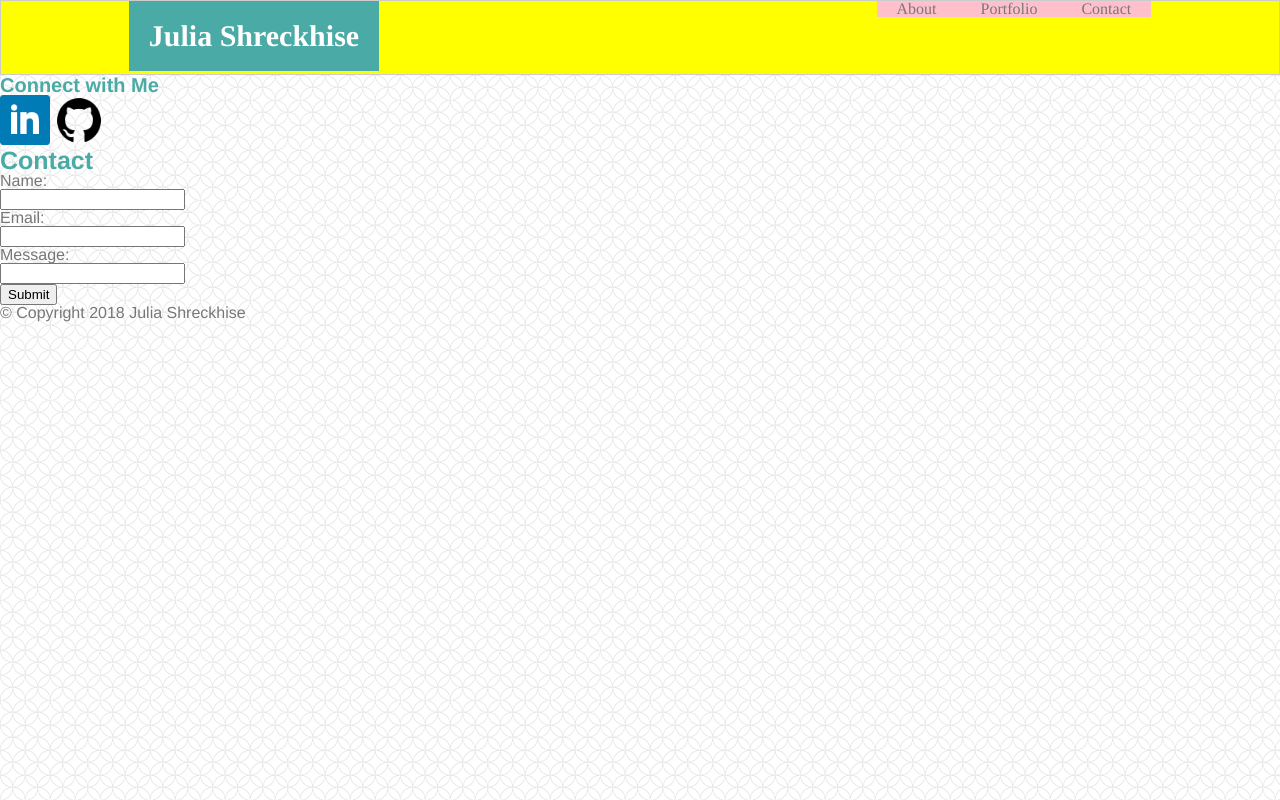
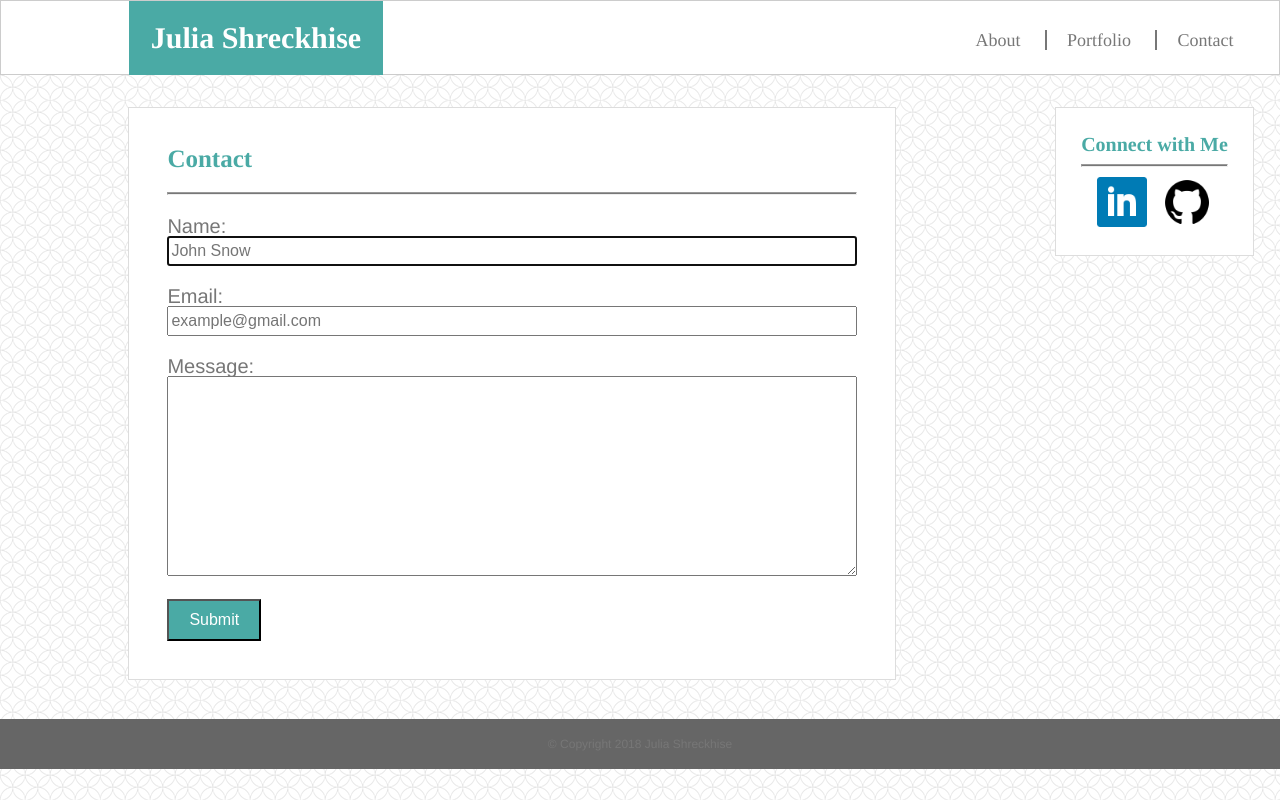
Before and after one commit to jshreck/Basic-Portfolio, a plain HTML site: page contact.html in a window 1280 px wide. Drawn offline with Linux system fonts and the light colour scheme.

Commit message:
for hw submittal

```diff
--- a/assets/css/style.css
+++ b/assets/css/style.css
@@ -3,62 +3,16 @@
     box-sizing: border-box;
   }
 body {
-    background: url("/assets/images/spiration-light.png");
+    background: url("../images/spiration-light.png");
     font-family: Helvetica;
     color: #777777;
-}
-a {
-    text-decoration: none;
-    color: #777777;
-}
-a:hover {
-    color: white;
+    font-size: 16px;
 }
 
-/* header specific */
-header {
-    font-family: Times;
-    border: 1px solid #cccccc;
-    width 100%;
-    height: 75px;
-    background: yellow;
-    margin-left: 0;
-}
-h1 {
-    font-size:30px;
-    font-weight: bold;
-    color:white;
-    background: #4aaaa5;
-    margin-left: 10%;
-    float:left;
-    padding: 20px;
-   }
-
-nav {
-    background:pink;
-    float: right;
-    margin-right: 10%;
-}
-span {
-    padding:0 20px;
-}
-#about {
-    border-right: 1px solid #777777;
-}
-#portfolio {
-    border-right: 1px solid #777777;
-}
-/* Connect with Me*/
-.connect {
-    clear: both;
-    background: green;
-    float: right;
-    margin-right: 10%;
-}
-
-/* content */
+/* Header and Connect */
 h2, h3 {
     font-size: 25px;
+    font-family: Times;
     font-weight: bold;
     color: #4aaaa5;
 }
@@ -66,13 +20,170 @@ h3 {
     font-size: 20px;
 }
 
+/* Header */
+header {
+    font-family: Times;
+    border: 1px solid #cccccc;
+    width 100%;
+    height: 75px;
+    background: #ffffff;
+    margin-left: 0;
+}
+h1 {
+    font-size:30px;
+    font-weight: bold;
+    color: #ffffff;
+    background: #4aaaa5;
+    margin-left: 10%;
+    float:left;
+    padding: 22px;
+   }
+
+/* Header-navigation */
+nav {
+    background: #ffffff;
+    font-size: 18px;
+    float: right;
+    margin-right: 2%;
+    margin-top: 30px;
+}
+span {
+    padding:0 20px;
+}
+#about {
+    border-right: 2px solid #777777;
+}
+#portfolio {
+    border-right: 2px solid #777777;
+}
+a {
+    text-decoration: none;
+    color: #777777;
+}
+a:hover {
+    color: #4aaaa5;
+}
+
+/* Connect with Me*/
+.connect {
+    float: right;
+    background: #ffffff;
+    margin-right: 2%;
+    padding: 2%;
+    text-align: center;
+    border: 1px solid #dddddd;
+}
+.connect img {
+    margin: 0 5px;
+}
+
+.connect hr {
+    margin: 10px 0;
+}
+/* content general*/
 .content {
-    clear: left;
     background: #ffffff;
     margin-left: 10%;
-    margin-right: 30%;
+    margin-right: 3%;
+    margin-bottom: 3%;
+    padding: 3%;
+    float: left;
+    width:60%;
+    border: 1px solid #dddddd;
+
+}
+hr {
+    color: #777777;
+    background-color: #777777;
+    height: 3px;
+    margin: 3% 0
 }
 
-p {
+/* About Me */
+.me {
+    margin-right: 10px;
     float: left;
 }
+p {
+    line-height: 1.5;
+}
+
+/* Contact*/
+form {
+    font-size: 20px;
+    color: #777777;
+}
+.info {
+    width: 100%;
+    height: 30px;
+    font-size: 16px;
+    color: #777777;
+}
+.message {
+    height: 200px;
+}
+.submit {
+    background-color:#4aaaa5;
+    color: #ffffff;
+    padding: 10px 20px;
+    font-size: 16px;
+    text-decoration: none;
+}
+.submit:hover {
+    color: #777777;
+}
+
+/* Portfolio */
+.portfolio-image {
+    float: left;
+    position: relative;
+    padding:72px;
+}
+.description {
+    position:absolute;
+    text-align:center;
+    top: 180px;
+    width: 200px;
+    padding: 15px;
+    background: #4aaaa5;
+    color: #ffffff;
+    font-size: 18px;
+}
+
+/* Footer */
+footer {
+    clear: both;
+    margin-top: -50px;
+    background: #666666;
+    width: 100%;
+    height: 50px;
+    text-align: center;
+    font-size: 12px;
+    color: #777777;
+    vertical-align: middle;
+}
+h6 {
+    padding-top: 19px;
+}
+
+
+/* TESTING */
+.portfolio-image {
+    float: left;
+    position: relative;
+    padding:72px;
+}
+.description {
+    position:absolute;
+    text-align:center;
+    top: 120px;
+    width: 200px;
+    padding: 15px;
+    background: #4aaaa5;
+    color: #ffffff;
+    font-size: 18px;
+}
+
+.portfolio-section {
+    position: relative;
+}
--- a/assets/portfolio/float-layout-activity/floats-guided.css
+++ b/assets/portfolio/float-layout-activity/floats-guided.css
@@ -70,3 +70,7 @@
         background: #ccc;
         padding: 20px;
   }
+
+  .portfolio-section {
+      position: relative;
+  }
--- a/contact.html
+++ b/contact.html
@@ -1,58 +1,71 @@
 <!DOCTYPE html>
 <html lang="en">
+
 <head>
     <meta charset="UTF-8">
     <meta name="viewport" content="width=<device-width>, initial-scale=1.0">
     <meta http-equiv="X-UA-Compatible" content="ie=edge">
     <title>Julia Shreckhise</title>
-    <link rel="stylesheet" type="text/css" href="/assets/css/reset.css">
-    <link rel="stylesheet" type="text/css" href="/assets/css/style.css">
+    <link rel="stylesheet" type="text/css" href="./assets/css/reset.css">
+    <link rel="stylesheet" type="text/css" href="./assets/css/style.css">
 </head>
+
 <body>
-    <!-- main heading -->
+    <!-- main header -->
     <header>
         <h1>Julia Shreckhise</h1>
-     <!-- page navigation    -->
-     <!-- may want to make this ul -->
+        <!-- page navigation    -->
         <nav>
-            <span><a href="/index.html">About</a></span>
-            <span><a href="/portfolio.html">Portfolio</a></span>
-            <span><a href="/contact.html">Contact</a></span>
+            <span id="about">
+                <a href="./index.html">About</a>
+            </span>
+            <span id="portfolio">
+                <a href="./portfolio.html">Portfolio</a>
+            </span>
+            <span>
+                <a href="./contact.html">Contact</a>
+            </span>
         </nav>
     </header>
+    <br>
+    <br>
     <!-- Connect with Me section -->
-    <section>
+    <section class="connect">
         <h3>Connect with Me</h3>
+        <hr>
         <a href="https://linkedin.com/in/juliashreckhise">
-            <img src="/assets/images/linkedin.png" height="50" width="50" alt="LinkedIn">
+            <img src="./assets/images/linkedin.png" height="50" width="50" alt="LinkedIn">
         </a>
         <a href="https://github.com/jshreck">
-            <img src="/assets/images/github.png" height="50" width="50" alt="GitHub">
+            <img src="./assets/images/github.png" height="50" width="50" alt="GitHub">
         </a>
     </section>
     <!-- contact section -->
-    <section>
+    <section class="content">
         <h2>Contact</h2>
+        <hr>
         <form>
             Name:
             <br>
-            <input type="text">
+            <input class="info" type="text" autofocus="autofocus" placeholder="John Snow">
             <br>
-            Email:
+            <br> Email:
             <br>
-            <input type="text">
+            <input class="info" type="text" placeholder="example@gmail.com">
             <br>
-            Message:
+            <br> Message:
             <br>
-            <input type="text">
+            <textarea class="message info"></textarea>
             <br>
-            <input type="submit" value="Submit">
+            <br>
+            <input class="submit" type="submit" value="Submit">
         </form>
-
     </section>
 
+    <!-- footer -->
     <footer>
-            <h6>© Copyright 2018 Julia Shreckhise</h6>
-        </footer>
+        <h6>© Copyright 2018 Julia Shreckhise</h6>
+    </footer>
 </body>
+
 </html>
```
Also changed, not shown: index.html (+31 -26 lines), portfolio.html (+57 -24 lines), 2 other files.
